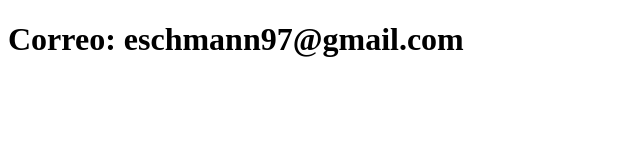
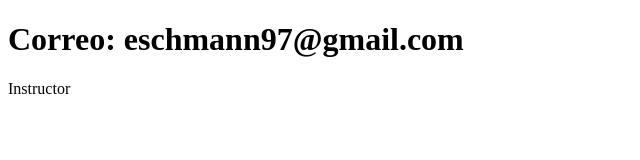
Before and after one commit to eschmanngraves/eschmanngraves, a plain HTML site: page contacto.html in a window 1280 px wide. Shown: the full height of the page, 0-640 px from the left. Drawn offline with Linux system fonts and the light colour scheme.

Commit message:
Actualiza el contacto

```diff
--- a/contacto.html
+++ b/contacto.html
@@ -2,10 +2,12 @@
 <html lang="es-cl">
 <head>
     <meta charset="UTF-8">
+    <meta http-equiv="X-UA-Compatible" content="IE-edge">
     <meta name="viewport" content="width=device-width, initial-scale=1.0">
     <title>Contacto</title>
 </head>
 <body>
     <h1>Correo: eschmann97@gmail.com</h1>
+        <p>Instructor</p>
 </body>
 </html>
```
Also changed, not shown: index.html (+1 -0 lines).
